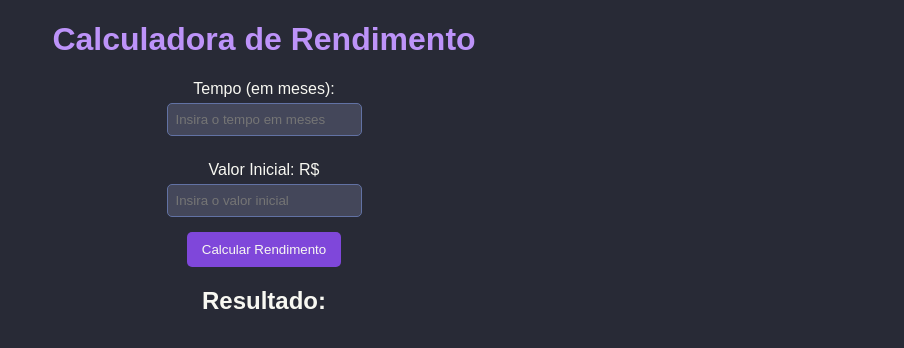
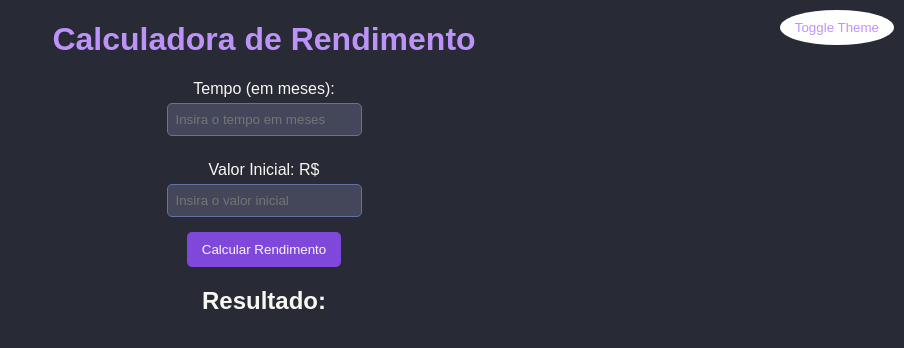
Before and after one commit to JoselaineRibas/receipt-calculator, a plain HTML site: page index.html in a window 1280 px wide. Shown: the whole page, without its empty margins (376-1280 px from the left). Drawn offline with Linux system fonts and the light colour scheme.

Commit message:
added toggle functionality

```diff
--- a/index.html
+++ b/index.html
@@ -4,9 +4,10 @@
   <meta charset="UTF-8">
   <meta name="viewport" content="width=device-width, initial-scale=1.0">
   <title>Calculadora de Rendimento</title>
-  <link rel="stylesheet" href="style.css">
+  <link id="theme-style" rel="stylesheet" href="style-light.css" >
 </head>
 <body>
+  <button id="theme-toggle-button" onclick="toggleTheme()">Toggle Theme</button>
   <h1>Calculadora de Rendimento</h1>
 
   <label for="tempo">Tempo (em meses): </label>
--- a/script.js
+++ b/script.js
@@ -16,3 +16,18 @@ function calcularRendimento() {
     // Exibir o resultado
     document.getElementById("resultado").innerText = "O valor final após " + tempo + " meses será R$" + valorFinal.toFixed(2);
   }
+
+  function toggleTheme() {
+    const themeStyleLink = document.getElementById("theme-style");
+
+    // Get the current theme
+    const currentTheme = themeStyleLink.getAttribute("href");
+    console.log('currentTheme - ', currentTheme)
+
+    // Check the current theme and switch to the opposite theme
+    if (currentTheme === "style-light.css") {
+      themeStyleLink.setAttribute("href", "style-dark.css"); // Apply dark theme
+    } else {
+      themeStyleLink.setAttribute("href", "style-light.css"); // Apply default/light theme
+    }
+  }
--- /dev/null
+++ b/style-dark.css
@@ -0,0 +1,65 @@
+body {
+  font-family: "Arial", sans-serif;
+  margin: 20px;
+  text-align: center;
+  background-color: #fff; /* Dark background */
+  color: #f8f8f2; /* Light text */
+}
+
+h1, h2 {
+  color: #bd93f9; /* Light text */
+}
+
+label {
+  display: block;
+  margin-top: 10px;
+  color: #000; /* Light text */
+}
+
+input {
+  width: 100%;
+  padding: 8px;
+  margin-top: 5px;
+  margin-bottom: 15px;
+  box-sizing: border-box;
+  background-color: #44475a; /* Dark background */
+  color: #f8f8f2; /* Light text */
+  border: 1px solid #6272a4; /* Light border */
+  border-radius: 5px;
+}
+
+button {
+  background-color: #7f47da; /* Light button background */
+  color: #f8f8f2; /* Light text */
+  padding: 10px 15px;
+  border: none;
+  border-radius: 5px;
+  cursor: pointer;
+}
+
+button:hover {
+  background-color: #5f1c73; /* Light button background on hover */
+}
+
+#resultado {
+  font-size: 18px;
+  color: #000; /* Light text */
+}
+
+@media (min-width: 600px) {
+  /* Estilos para telas maiores (a partir de 600px de largura) */
+  input {
+    width: auto;
+  }
+}
+
+#theme-toggle-button {
+  position: fixed;
+  top: 10px; /* Adjust as needed for vertical positioning */
+  right: 10px; /* Adjust as needed for horizontal positioning */
+  background-color: #bd93f9;
+  border: none;
+  border-radius: 50%;
+  cursor: pointer;
+  z-index: 9999; /* Ensure it appears above other elements */
+}
--- a/style.css
+++ b/style-light.css
@@ -52,3 +52,15 @@ button:hover {
     width: auto;
   }
 }
+
+#theme-toggle-button {
+  position: fixed;
+  top: 10px; /* Adjust as needed for vertical positioning */
+  right: 10px; /* Adjust as needed for horizontal positioning */
+  background-color: #fff;
+  color: #bd93f9;
+  border: none;
+  border-radius: 50%;
+  cursor: pointer;
+  z-index: 9999; /* Ensure it appears above other elements */
+}
```
